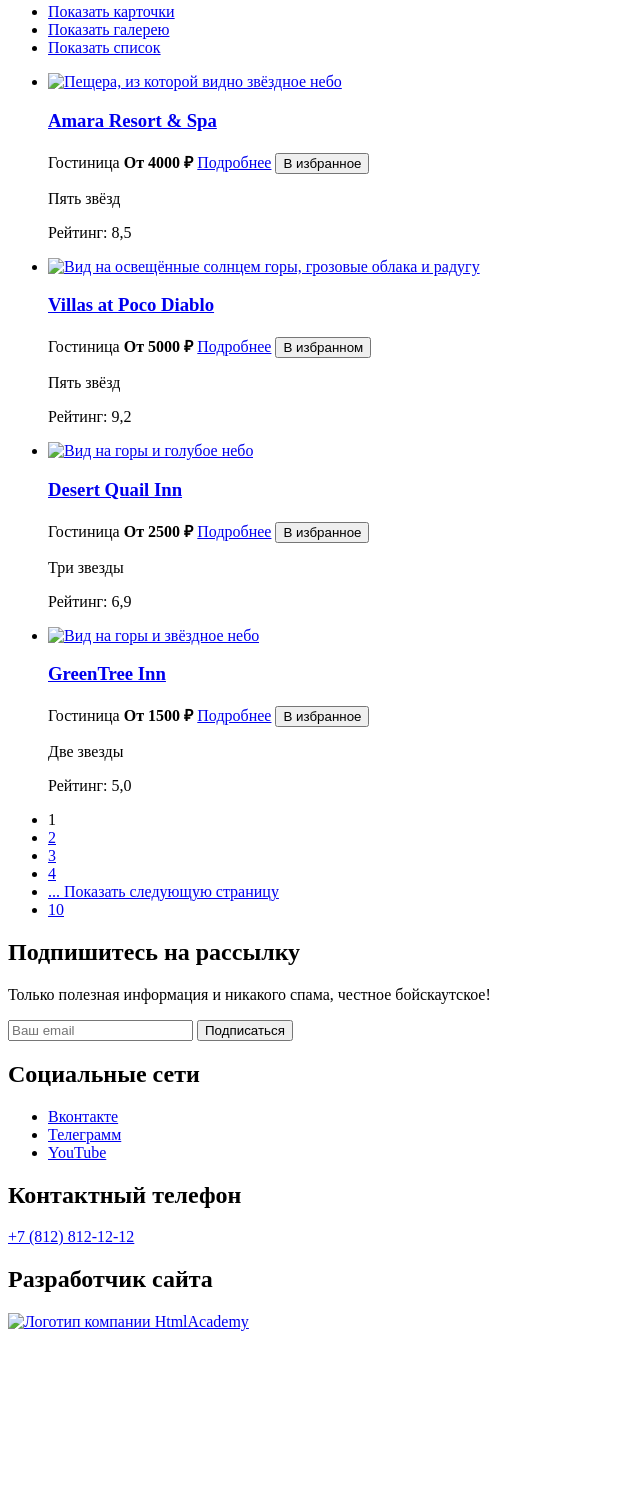
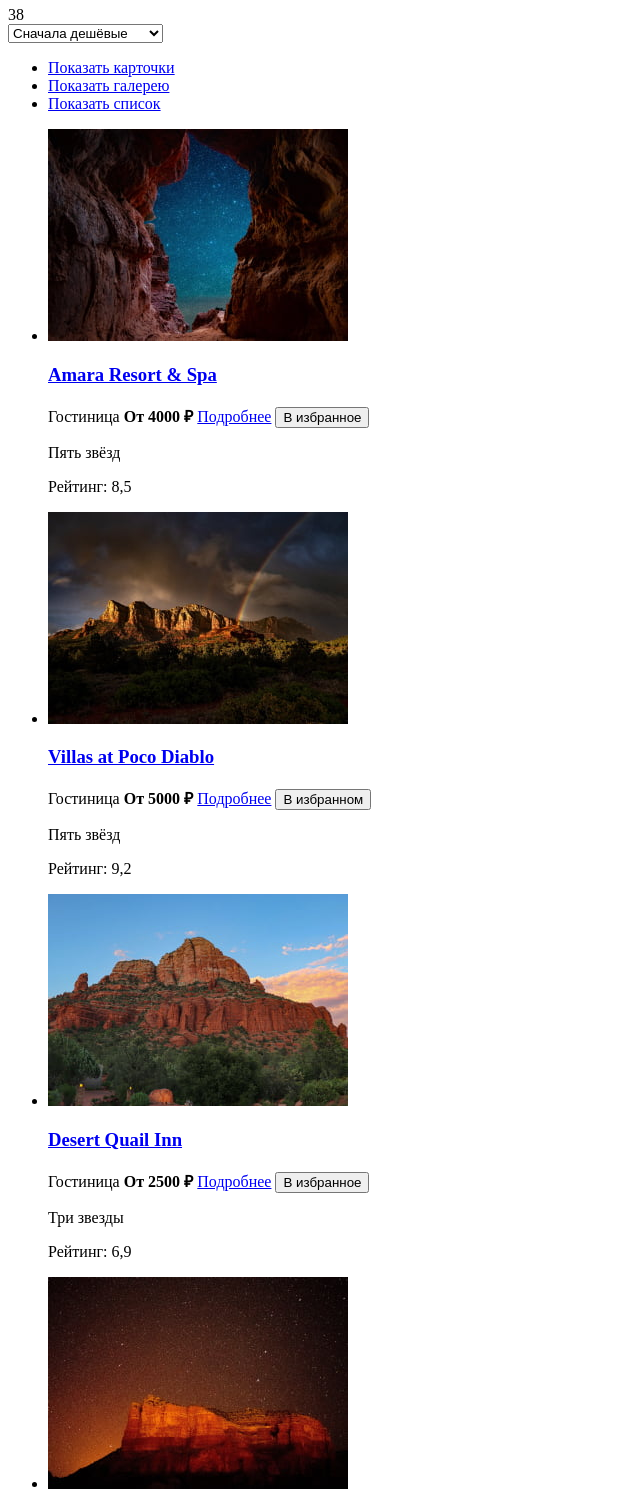
Before and after one commit to htmlacademy-htmlcss/2156249-sedona-35, a plain HTML site: page catalog.html in a window 1280 px wide. Shown: the part 824-2319 px from the top of the page, without its empty margins (0-640 px from the left). Before the commit the page ends 2163 px from the top, so only its background shows below. Drawn offline with Linux system fonts and the light colour scheme.

Commit message:
подключает контентные изображения в разметку страницы каталога

```diff
--- a/catalog.html
+++ b/catalog.html
@@ -7,7 +7,7 @@
   <body>
     <header class="page-header">
       <a class="logo__link" href="index.html">
-        <img class="logo" src="#" alt="Логотип городка Седона">
+        <img class="logo" src="images/header/sedona-logo_header.svg" width="140" height="70" alt="Логотип городка Седона">
       </a>
       <nav class="navigation">
         <ul class="navigation__list">
@@ -161,7 +161,7 @@
         <ul class="catalog-list">
           <li class="catalog-list__card card">
             <a class="card__link" href="#">
-              <img class="card__image" src="#" alt="Пещера, из которой видно звёздное небо">
+              <img class="card__image" src="images/catalog/hotel-card_amara.jpg" width="300" height="212" alt="Пещера, из которой видно звёздное небо">
             </a>
             <a class="card__link" href="#">
              <h3 class="card__title">Amara Resort & Spa</h3>
@@ -175,7 +175,7 @@
           </li>
           <li class="catalog-list__card card">
             <a class="card__link" href="#">
-              <img class="card__image" src="#" alt="Вид на освещённые солнцем горы, грозовые облака и радугу">
+              <img class="card__image" src="images/catalog/hotel-card_villas.jpg" width="300" height="212" alt="Вид на освещённые солнцем горы, грозовые облака и радугу">
             </a>
             <a class="card__link" href="#">
               <h3 class="card__title">Villas at Poco Diablo</h3>
@@ -189,7 +189,7 @@
           </li>
           <li class="catalog-list__card card">
             <a class="card__link" href="#">
-              <img class="card__image" src="#" alt="Вид на горы и голубое небо">
+              <img class="card__image" src="images/catalog/hotel-card_desert.jpg" width="300" height="212" alt="Вид на горы и голубое небо">
             </a>
             <a class="card__link" href="#">
               <h3 class="card__title">Desert Quail Inn</h3>
@@ -203,7 +203,7 @@
           </li>
           <li class="catalog-list__card card">
             <a class="card__link" href="#">
-              <img class="card__image" src="#" alt="Вид на горы и звёздное небо">
+              <img class="card__image" src="images/catalog/hotel-card_greentree.jpg" width="300" height="212" alt="Вид на горы и звёздное небо">
             </a>
             <a class="card__link" href="#">
               <h3 class="card__title">GreenTree Inn</h3>
@@ -287,7 +287,7 @@
       <section class="copyright">
         <h2 class="visually-hidden">Разработчик сайта</h2>
         <a class="copyright__link" href="https://htmlacademy.ru/">
-          <img class="copyright__logo" src="#" alt="Логотип компании HtmlAcademy">
+          <img class="copyright__logo" src="images/footer/html-academy-logo_footer.svg" width="115" height="33" alt="Логотип компании HtmlAcademy">
         </a>
       </section>
     </footer>
```
